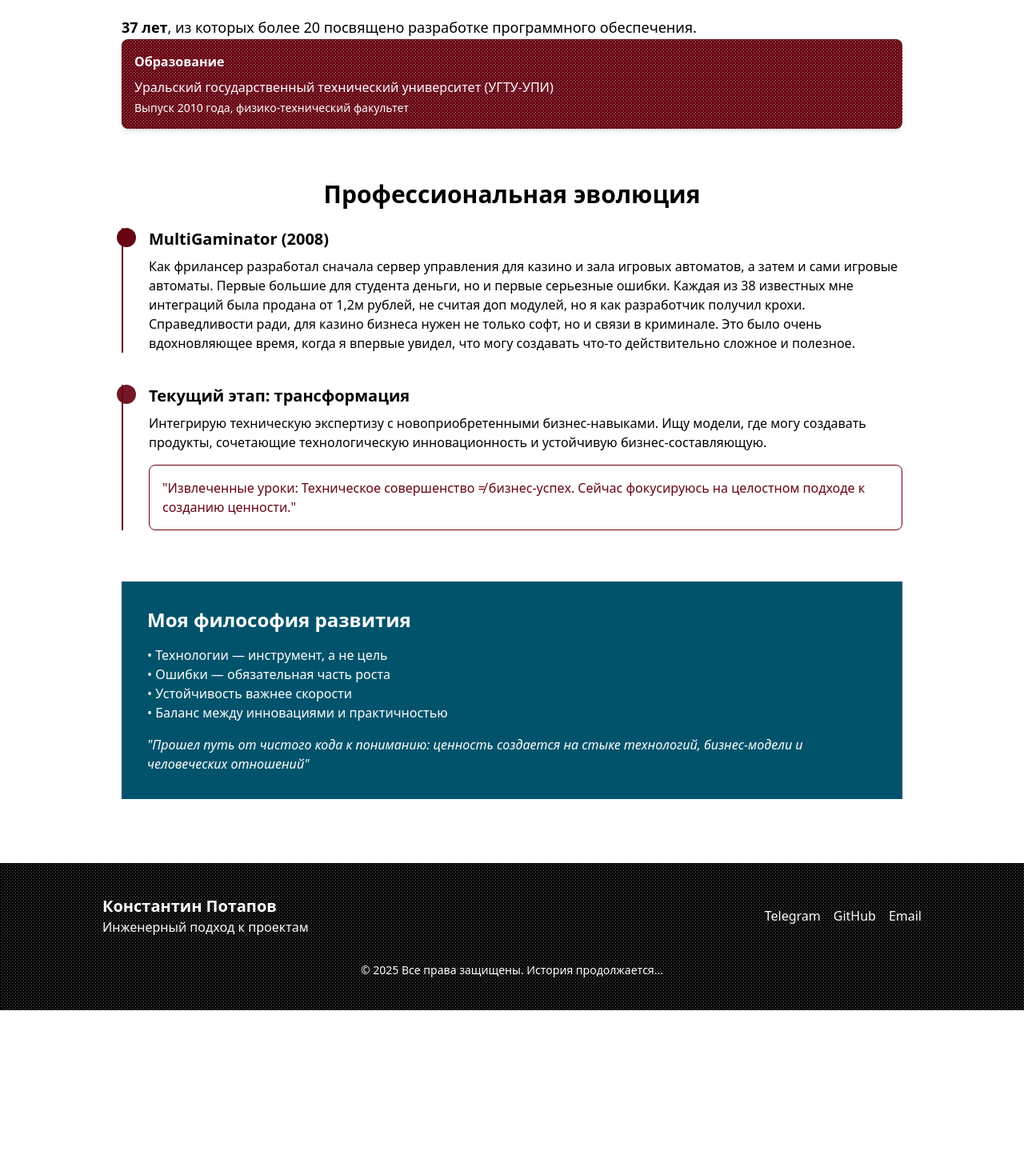
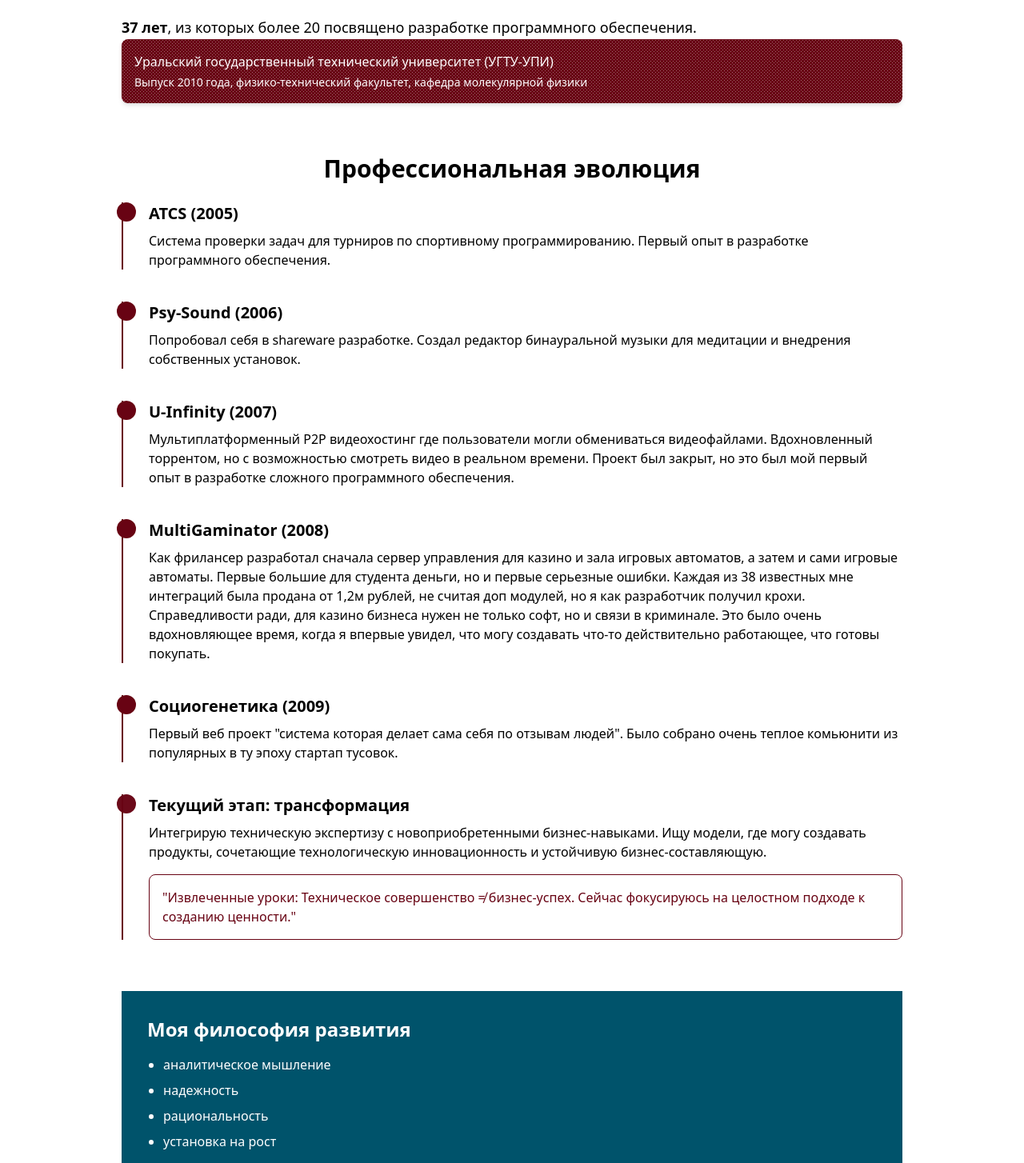
Before and after one commit to potapov-me/potapov.me, a Next.js app: page / in a window 1280 px wide. Shown: the part 260-1714 px from the top of the page at 80% size. Before the commit the page ends 1523 px from the top, so only its background shows below. Built offline with nearby package versions, Linux system fonts and the light colour scheme.

Commit message:
добавил пару проектов в биографию

```diff
--- a/app/page.tsx
+++ b/app/page.tsx
@@ -1,4 +1,12 @@
 export default function Home() {
+    const philosophy = [
+        "аналитическое мышление",
+        "надежность",
+        "рациональность",
+        "установка на рост",
+        "ориентация на результат",
+    ];
+
     return (
         <main className="max-w-5xl mx-auto px-6 pb-20">
             {/* Блок "Обо мне" */}
@@ -9,10 +17,9 @@ export default function Home() {
 
                 <div className="flex items-start">
                     <div className="bg-primary bg-texture text-white p-4 flex-1 rounded-lg shadow-md">
-                        <h3 className="font-bold mb-2">Образование</h3>
                         <p>Уральский государственный технический университет (УГТУ-УПИ)</p>
                         <p className="text-sm text-white mt-1">Выпуск 2010 года, физико-технический
-                            факультет</p>
+                            факультет, кафедра молекулярной физики</p>
                     </div>
                 </div>
             </section>
@@ -23,6 +30,32 @@ export default function Home() {
                 <div className="space-y-10">
                     <div className="relative pl-8 border-l-2 border-primary">
                         <div className="absolute -left-2 top-0 w-6 h-6 bg-primary rounded-full"></div>
+                        <h3 className="text-xl font-bold">ATCS (2005)</h3>
+                        <p className="mt-2">
+                            Система проверки задач для турниров по спортивному программированию. Первый опыт в разработке
+                            программного обеспечения.
+                        </p>
+                    </div>
+                    <div className="relative pl-8 border-l-2 border-primary">
+                        <div className="absolute -left-2 top-0 w-6 h-6 bg-primary rounded-full"></div>
+                        <h3 className="text-xl font-bold">Psy-Sound (2006)</h3>
+                        <p className="mt-2">
+                            Попробовал себя в shareware разработке. Создал редактор бинауральной музыки для медитации и
+                            внедрения собственных установок.
+                        </p>
+                    </div>
+                    <div className="relative pl-8 border-l-2 border-primary">
+                        <div className="absolute -left-2 top-0 w-6 h-6 bg-primary rounded-full"></div>
+                        <h3 className="text-xl font-bold">U-Infinity (2007)</h3>
+                        <p className="mt-2">
+                            Мультиплатформенный P2P видеохостинг где пользователи могли обмениваться видеофайлами.
+                            Вдохновленный торрентом, но с возможностью смотреть видео в реальном времени.
+                            Проект был закрыт, но это был мой первый опыт
+                            в разработке сложного программного обеспечения.
+                        </p>
+                    </div>
+                    <div className="relative pl-8 border-l-2 border-primary">
+                        <div className="absolute -left-2 top-0 w-6 h-6 bg-primary rounded-full"></div>
                         <h3 className="text-xl font-bold">MultiGaminator (2008)</h3>
                         <p className="mt-2">
                             Как фрилансер разработал сначала сервер управления для казино и зала игровых автоматов, а затем
@@ -31,7 +64,15 @@ export default function Home() {
                             не считая доп модулей, но я как разработчик получил крохи.
                             Справедливости ради, для казино бизнеса нужен не только софт, но и связи в криминале.
                             Это было очень вдохновляющее время, когда я впервые увидел, что могу создавать что-то
-                            действительно сложное и полезное.
+                            действительно работающее, что готовы покупать.
+                        </p>
+                    </div>
+                    <div className="relative pl-8 border-l-2 border-primary">
+                        <div className="absolute -left-2 top-0 w-6 h-6 bg-primary rounded-full"></div>
+                        <h3 className="text-xl font-bold">Социогенетика (2009)</h3>
+                        <p className="mt-2">
+                            Первый веб проект &quot;система которая делает сама себя по отзывам людей&quot;.
+                            Было собрано очень теплое комьюнити из популярных в ту эпоху стартап тусовок.
                         </p>
                     </div>
 
@@ -57,12 +98,11 @@ export default function Home() {
             {/* Философия */}
             <section className=" bg-secondary p-8 text-white">
                 <h2 className="text-2xl font-bold mb-4">Моя философия развития</h2>
-                <p className="mb-3 text-indigo-100">
-                    • Технологии — инструмент, а не цель<br/>
-                    • Ошибки — обязательная часть роста<br/>
-                    • Устойчивость важнее скорости<br/>
-                    • Баланс между инновациями и практичностью<br/>
-                </p>
+                <ul className="list-disc pl-5 space-y-2 text-gray-700">
+                    {philosophy.map((item, index) => (
+                        <li key={index} className="transition-colors hover:text-blue-600">{item}</li>
+                    ))}
+                </ul>
                 <p className="mt-4 font-light italic">
                     &quot;Прошел путь от чистого кода к пониманию: ценность создается на стыке технологий,
                     бизнес-модели и человеческих отношений&quot;
```
Also changed, not shown: 1 other file (tests, documents, lock files or other folders).
